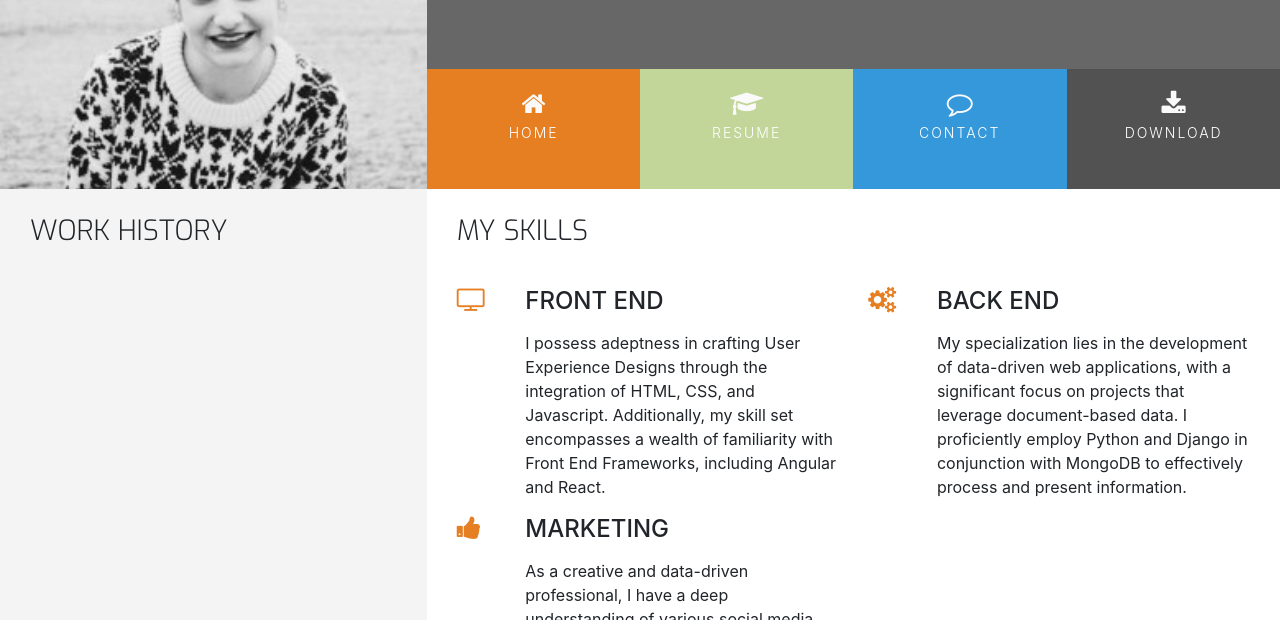
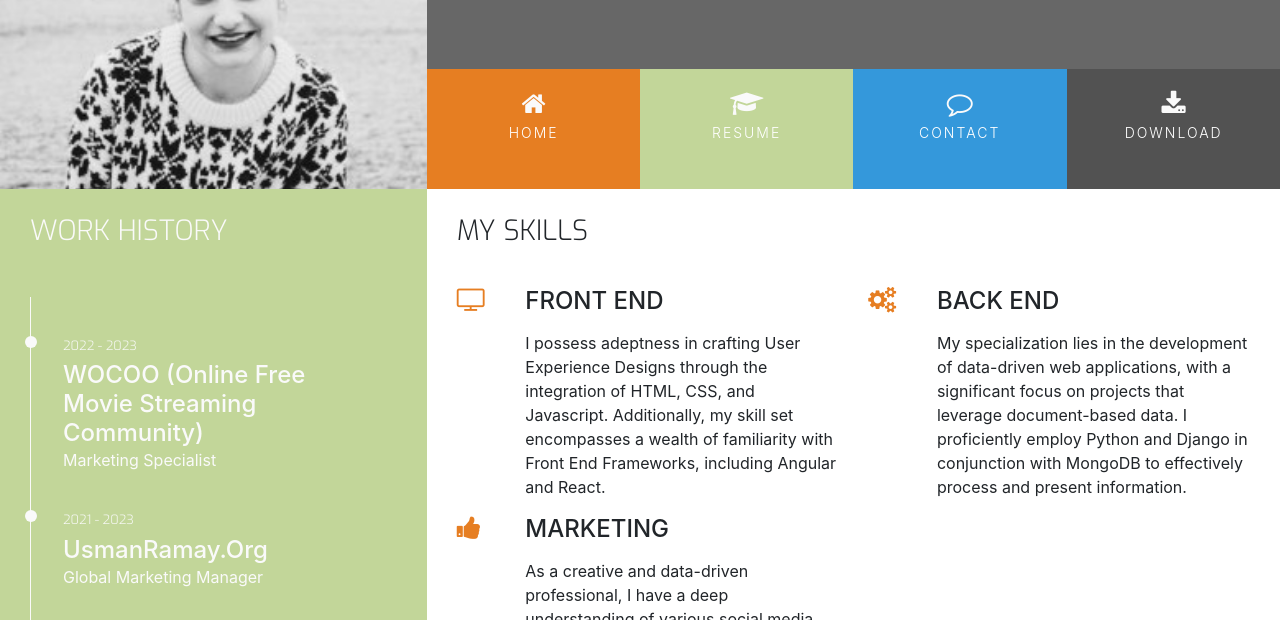
Before and after one commit to HinaKhan94/hinakhan-resume, a plain HTML site: page resume.html in a window 1280 px wide. Shown: the part 180-800 px from the top of the page. Drawn offline with nearby package versions, Linux system fonts and the light colour scheme.

Commit message:
add resume html content

```diff
--- a/assets/css/style.css
+++ b/assets/css/style.css
@@ -14,6 +14,10 @@
 
 .bg-color-personal-info {
     background-color: #f4f4f4;
+}
+
+.bg-color-work-history {
+    background-color: #9b59;
 }
 
 .ui-menu-color-home {
@@ -69,6 +73,7 @@ h4 {
     float: none;
 }
 
+.history-heading,
 .section-heading {
     font-family: "Exo", sans-serif;
     font-weight: 300;
@@ -291,3 +296,50 @@ footer {
     margin: 40px 20px;
 
 }
+
+/* -------------------------Work History---------- */
+.history-heading {
+    color: #fafafa;
+    margin-bottom: 50px;
+}
+
+.timeline-item {
+    padding: 4em 2em 0em 2em;
+    position: relative;
+    color: #fafafa;
+    border-left: 1px solid;
+}
+
+.timeline-item p {
+    padding: 0;
+    margin: 0;
+}
+
+.timeline-item:before {
+    content: attr(data-dates);
+    position: absolute;
+    left: 2.5em;
+    top: 3em;
+    display: block;
+    font-family: "Exo", sans-serif;
+    font-weight: 500;
+    font-size: 0.8em;
+    padding: 0;
+    margin: 0;
+}
+
+.timeline-item:after {
+    width: 12px;
+    height: 12px;
+    display: block;
+    top: 2.4em;
+    position: absolute;
+    left: -6px;
+    border-radius: 12px;
+    content: '';
+    background: #fafafa;
+}
+
+.history-items {
+    margin-bottom: 30px;
+}
--- a/resume.html
+++ b/resume.html
@@ -56,15 +56,30 @@
     </header>
     <section class="container-fluid">
         <div class="row">
-            <div class="col-md-4 bg-color-personal-info section-column">
+            <div class="col-md-4 bg-color-work-history section-column">
                 <div class="row">
                     <div class="col-12">
-                        <h3 class="section-heading uppercase">
+                        <h3 class="history-heading uppercase">
                             Work History
                         </h3>
                     </div>
                 </div>
+                <div class="history-items">
+                <div class="timeline-item" data-dates="2022 - 2023">
+                    <h4>WOCOO (Online Free Movie Streaming Community)</h4>
+                    <p>Marketing Specialist</p>
+                </div>
+                <div class="timeline-item" data-dates="2021 - 2023">
+                    <h4>UsmanRamay.Org</h4>
+                    <p>Global Marketing Manager</p>
+                </div>
+                <div class="timeline-item" data-dates="2020 - 2021">
+                    <h4>Extreme Commerce</h4>
+                    <p>Product Handling and Account Manager</p>
+                </div>
+                </div>
             </div>
+
             <div class="col-md-8 bg-color-three-reasons section-column">
                 <div class="row">
                     <div class="col">
```
